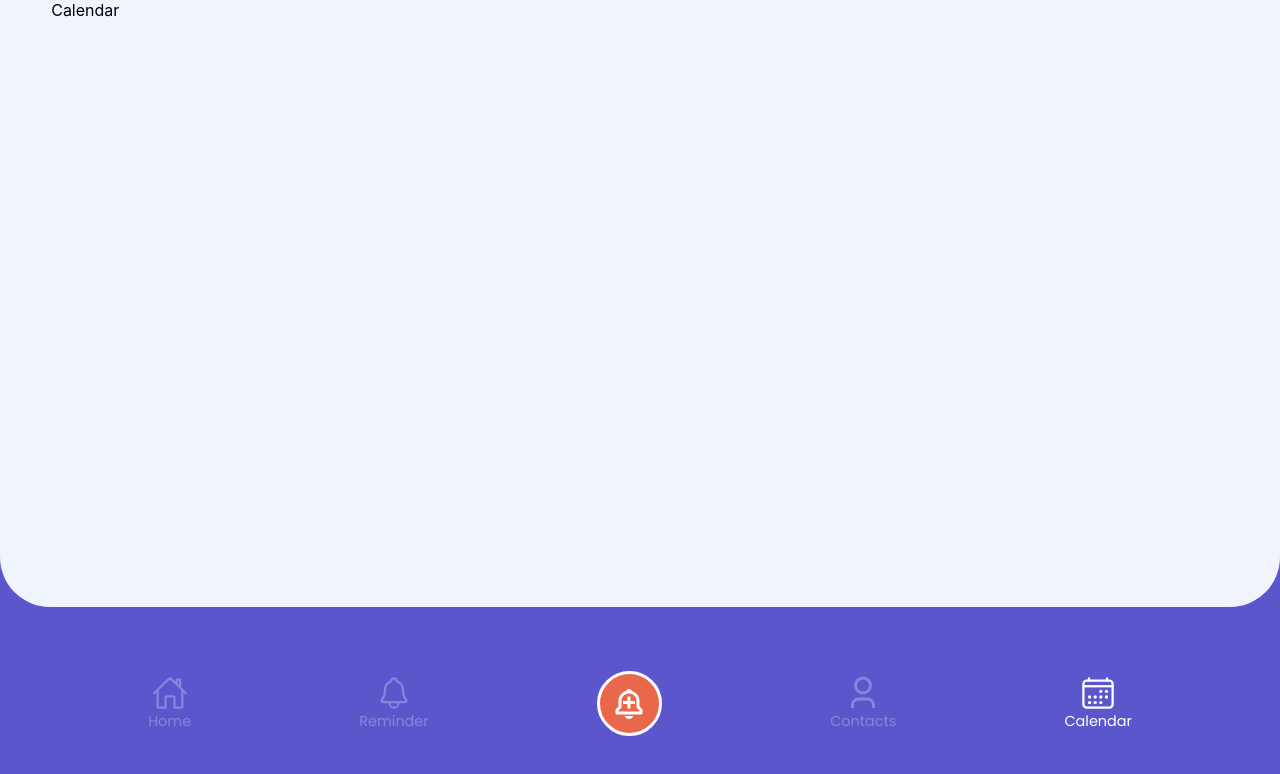
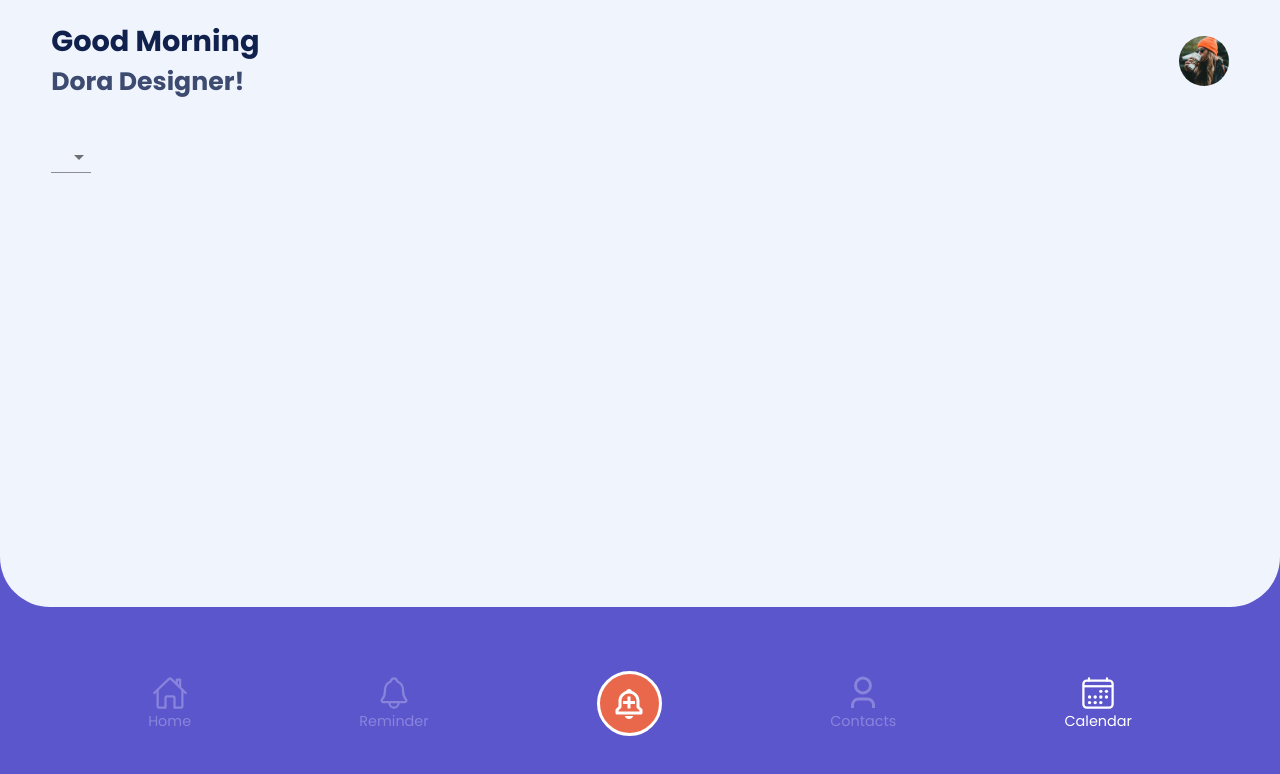
Before and after one commit to khanhammad896/nagger, a React (Create React App) app: page /calendar in a window 1280 px wide. Shown: the top 774 px of the page. Built offline with nearby package versions, Linux system fonts and the light colour scheme.

Commit message:
Made some changes

```diff
--- a/src/pages/Calendar.js
+++ b/src/pages/Calendar.js
@@ -1,7 +1,36 @@
 import React from "react";
-
-const Reminders = () => {
-  return <section className="tab">Calendar</section>;
+import styled from "styled-components";
+import Appbar from "../components/Appbar";
+import Select from "@material-ui/core/Select";
+import MenuItem from "@material-ui/core/MenuItem";
+const Calendar = () => {
+  return (
+    <section className="tab">
+      <CalendarWrapper>
+        <Appbar />
+        <div className="month-select-container">
+          <Select defaultValue={`June 2021`}>
+            <MenuItem>June 2021</MenuItem>
+            <MenuItem>July 2021</MenuItem>
+            <MenuItem>August 2021</MenuItem>
+          </Select>
+        </div>
+      </CalendarWrapper>
+    </section>
+  );
 };
 
-export default Reminders;
+export default Calendar;
+
+const CalendarWrapper = styled.div`
+  width: 100%;
+  margin-inline: auto;
+  height: 100%;
+  display: flex;
+  justify-content: flex-start;
+  flex-direction: column;
+
+  .month-select-container {
+    margin-block-start: 20px;
+  }
+`;
```
Also changed, not shown: firebase.json.
